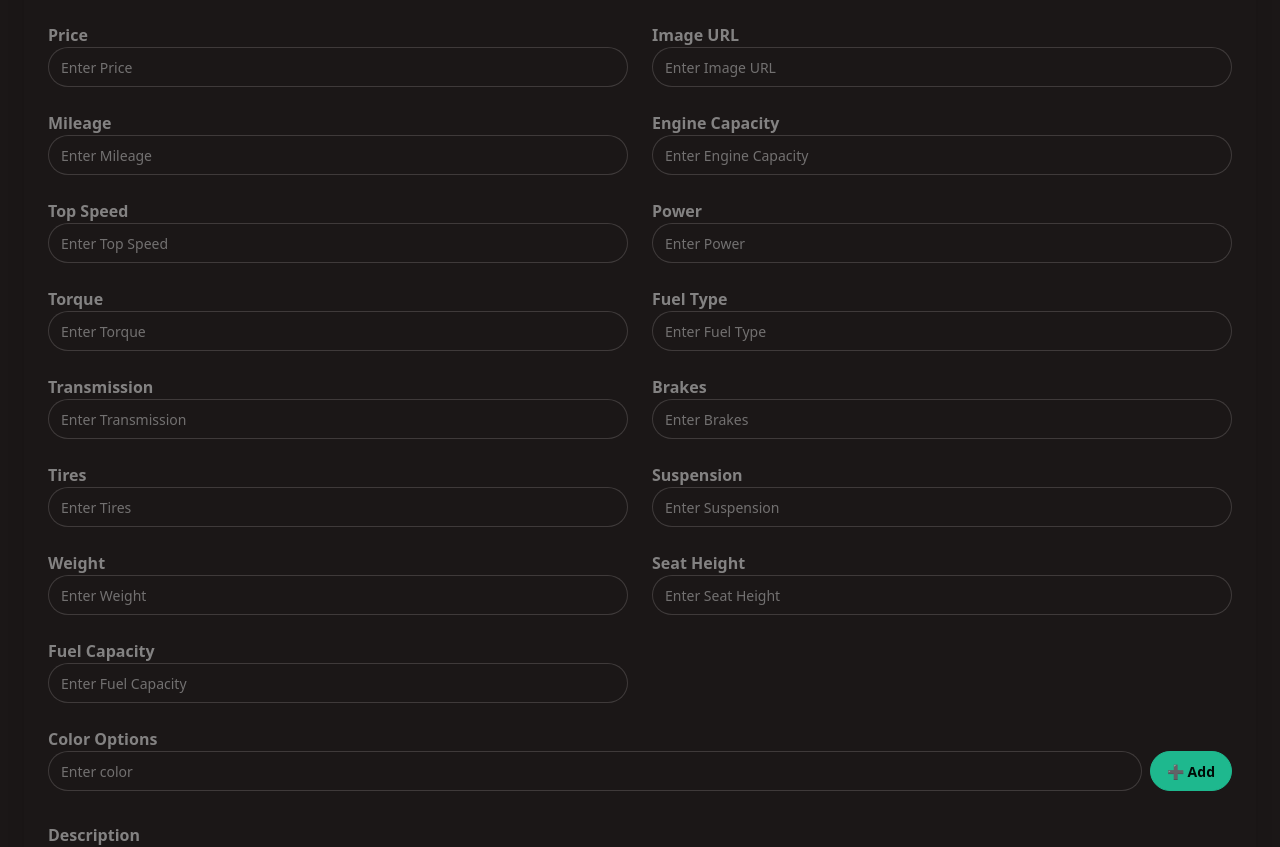
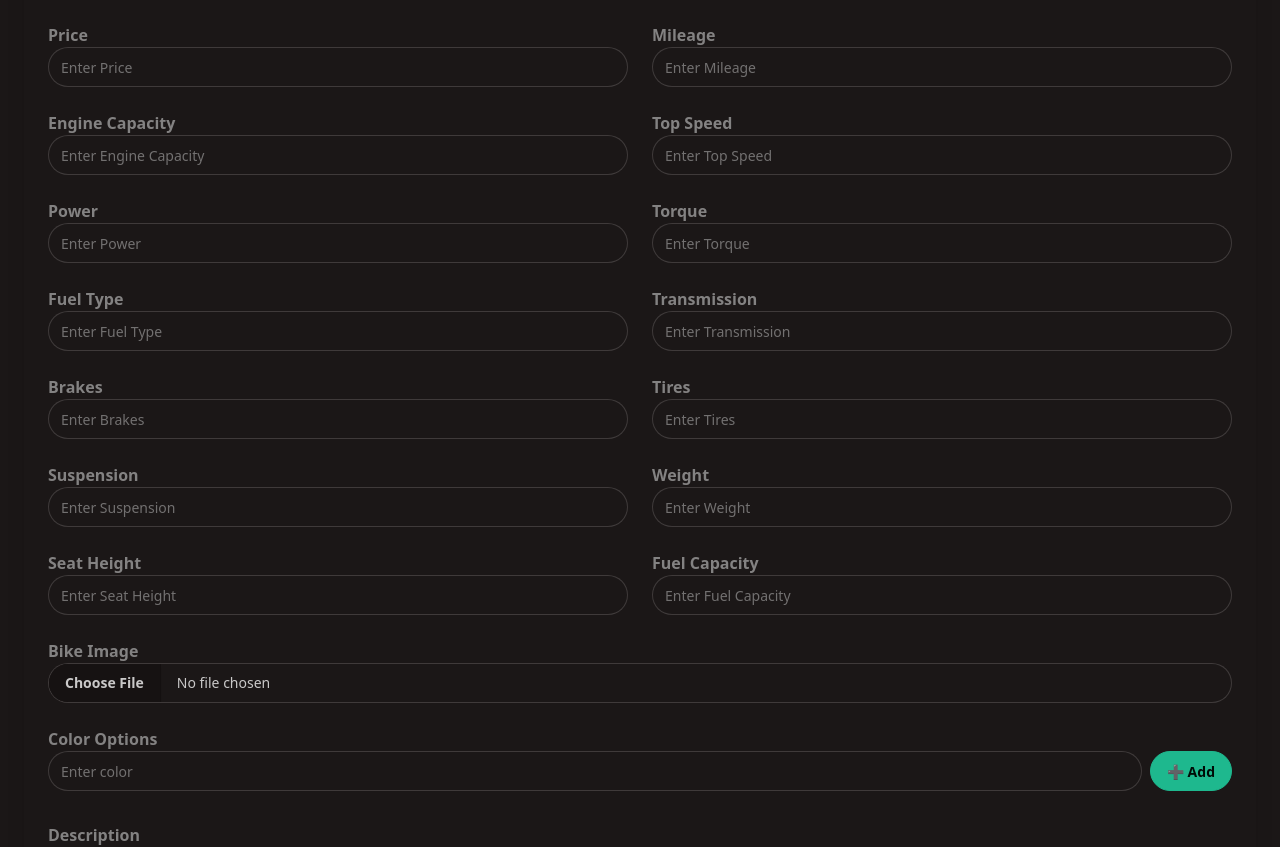
Before and after one commit to HariVarma2004/Bike-Base, a React (Vite) app in the folder frontend/: page /admin/add-bike in a window 1280 px wide. Shown: the part 317-1164 px from the top of the page. Built offline with nearby package versions, Linux system fonts and the light colour scheme; sample sign-in values are in the browser's storage.

Commit message:
Image upload function where added

```diff
--- a/frontend/src/components/admin/AddBike.jsx
+++ b/frontend/src/components/admin/AddBike.jsx
@@ -28,6 +28,7 @@ export default function AddBikes() {
 
   const [colorInput, setColorInput] = useState("");
   const [loading, setLoading] = useState(false);
+  const [uploading, setUploading] = useState(false);
 
   // handle text / checkbox
   const handleChange = (e) => {
@@ -40,6 +41,41 @@ export default function AddBikes() {
     const { name, value } = e.target;
     if (/^\d*$/.test(value)) {
       setBike({ ...bike, [name]: value });
+    }
+  };
+
+  // upload image to ImgBB
+  const handleImageUpload = async (e) => {
+    const file = e.target.files[0];
+    if (!file) return;
+
+    setUploading(true);
+
+    const formData = new FormData();
+    formData.append("image", file);
+
+    try {
+      const res = await fetch(
+        `https://api.imgbb.com/1/upload?key=YOUR_IMGBB_API_KEY`, // 🔑 replace with your key
+        {
+          method: "POST",
+          body: formData,
+        }
+      );
+
+      const data = await res.json();
+
+      if (data.success) {
+        setBike({ ...bike, image: data.data.url }); // store link in your state
+        alert("✅ Image uploaded successfully!");
+      } else {
+        alert("❌ Upload failed: " + data.error?.message);
+      }
+    } catch (err) {
+      console.error("Upload error:", err);
+      alert("❌ Error uploading image");
+    } finally {
+      setUploading(false);
     }
   };
 
@@ -77,16 +113,15 @@ export default function AddBikes() {
     };
 
     try {
-      // const res = await fetch("http://localhost:5000/api/bikes", {
       const res = await fetch("https://bike-base-backend-2rde.onrender.com", {
-      method: "POST",
+        method: "POST",
         headers: { "Content-Type": "application/json" },
         body: JSON.stringify(payload),
       });
 
       if (!res.ok) throw new Error("Failed to add bike");
 
-      alert(" Bike added successfully!");
+      alert("✅ Bike added successfully!");
       setBike({
         brand: "",
         name: "",
@@ -113,7 +148,7 @@ export default function AddBikes() {
       });
     } catch (error) {
       console.error("Error adding bike:", error);
-      alert(" Failed to add bike. Check console.");
+      alert("❌ Failed to add bike. Check console.");
     } finally {
       setLoading(false);
     }
@@ -144,7 +179,6 @@ export default function AddBikes() {
             { label: "Model", name: "model", type: "text" },
             { label: "Year", name: "year", type: "number" },
             { label: "Price", name: "price", type: "number" },
-            { label: "Image URL", name: "image", type: "text" },
             { label: "Mileage", name: "milage", type: "number" },
             { label: "Engine Capacity", name: "engineCapacity", type: "number" },
             { label: "Top Speed", name: "topSpeed", type: "number" },
@@ -176,6 +210,27 @@ export default function AddBikes() {
               />
             </label>
           ))}
+
+          {/* Image Upload */}
+          <label className="form-control w-full md:col-span-2">
+            <div className="label">
+              <span className="label-text font-semibold">Bike Image</span>
+            </div>
+            <input
+              type="file"
+              accept="image/*"
+              onChange={handleImageUpload}
+              className="file-input file-input-bordered w-full"
+            />
+            {uploading && <p className="text-sm text-warning">Uploading...</p>}
+            {bike.image && (
+              <img
+                src={bike.image}
+                alt="Preview"
+                className="mt-2 w-40 h-28 object-cover rounded-lg border"
+              />
+            )}
+          </label>
 
           {/* Color Options */}
           <div className="md:col-span-2">
```
